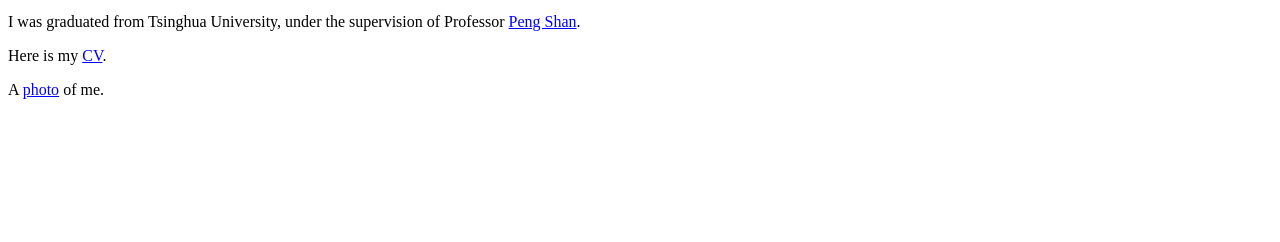
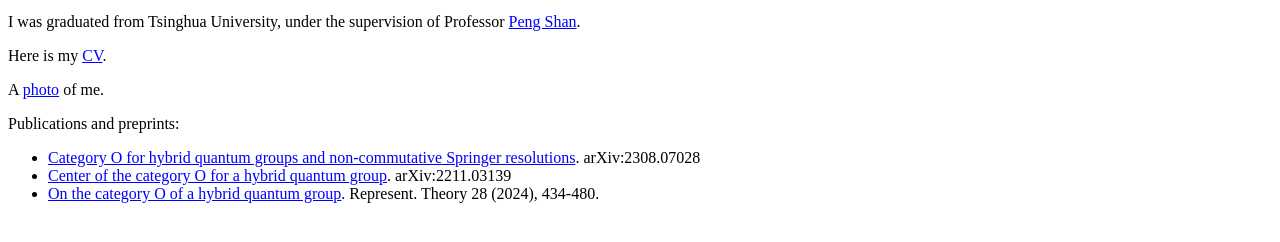
Before and after one commit to quansitu/quansitu.github.io, a plain HTML site: page index.html in a window 1280 px wide. Shown: the part 146-388 px from the top of the page. Drawn offline with Linux system fonts and the light colour scheme.

Commit message:
Update index.html

```diff
--- a/index.html
+++ b/index.html
@@ -39,6 +39,15 @@ Here is my <a href="https://raw.githubusercontent.com/quansitu/quansitu.github.i
 A <a href="https://raw.githubusercontent.com/quansitu/quansitu.github.io/main/image/IMG_0324.jpg" target="_blank">photo</a> of me.
 </p>
 
+<p>
+Publications and preprints:
+</p>
+
+<ul>
+  <li> <a href="https://arxiv.org/abs/2308.07028">Category O for hybrid quantum groups and non-commutative Springer resolutions</a>. arXiv:2308.07028 </li>
+  <li> <a href="https://arxiv.org/abs/2211.03139">Center of the category O for a hybrid quantum group</a>. arXiv:2211.03139 </li>
+  <li> <a href=https://www.ams.org/journals/ert/2024-28-11/S1088-4165-2024-00676-6/"">On the category O of a hybrid quantum group</a>. Represent. Theory 28 (2024), 434-480. </li>
+</ul>
 
 </div>
 
```
